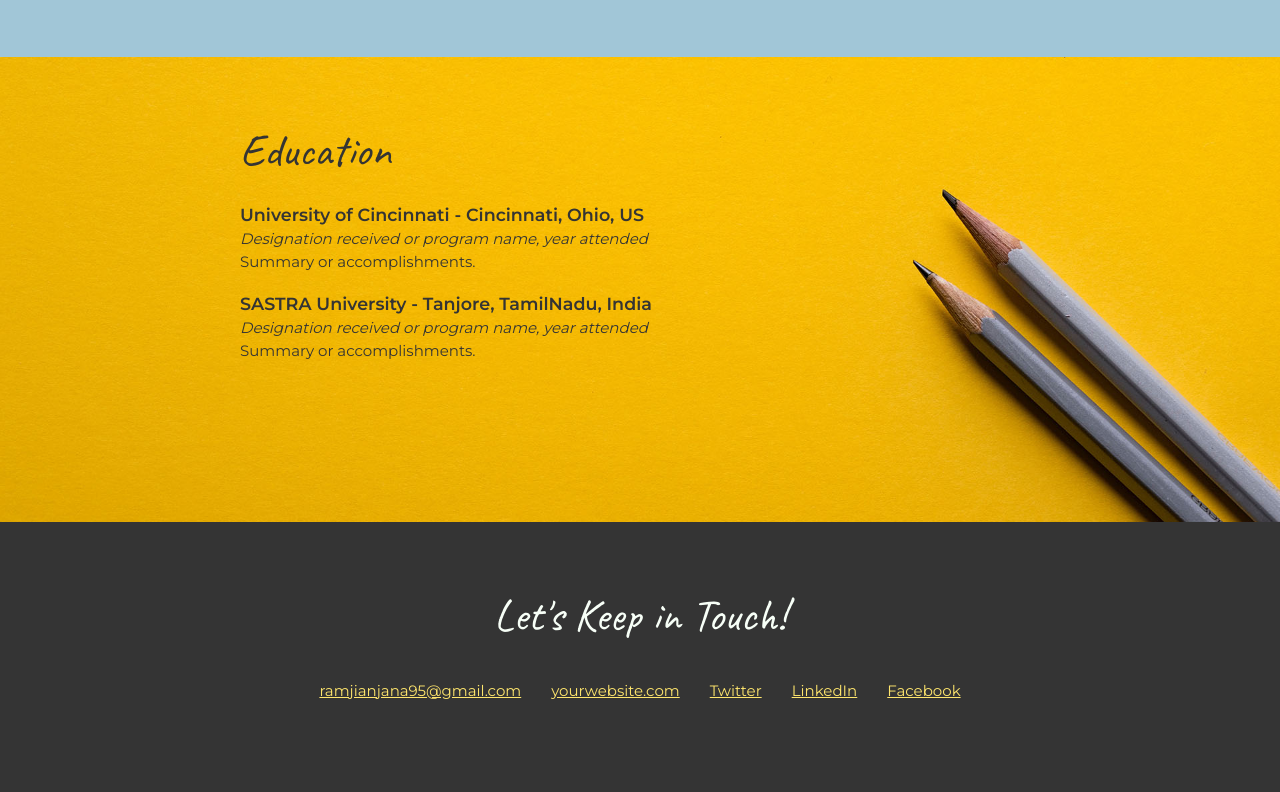
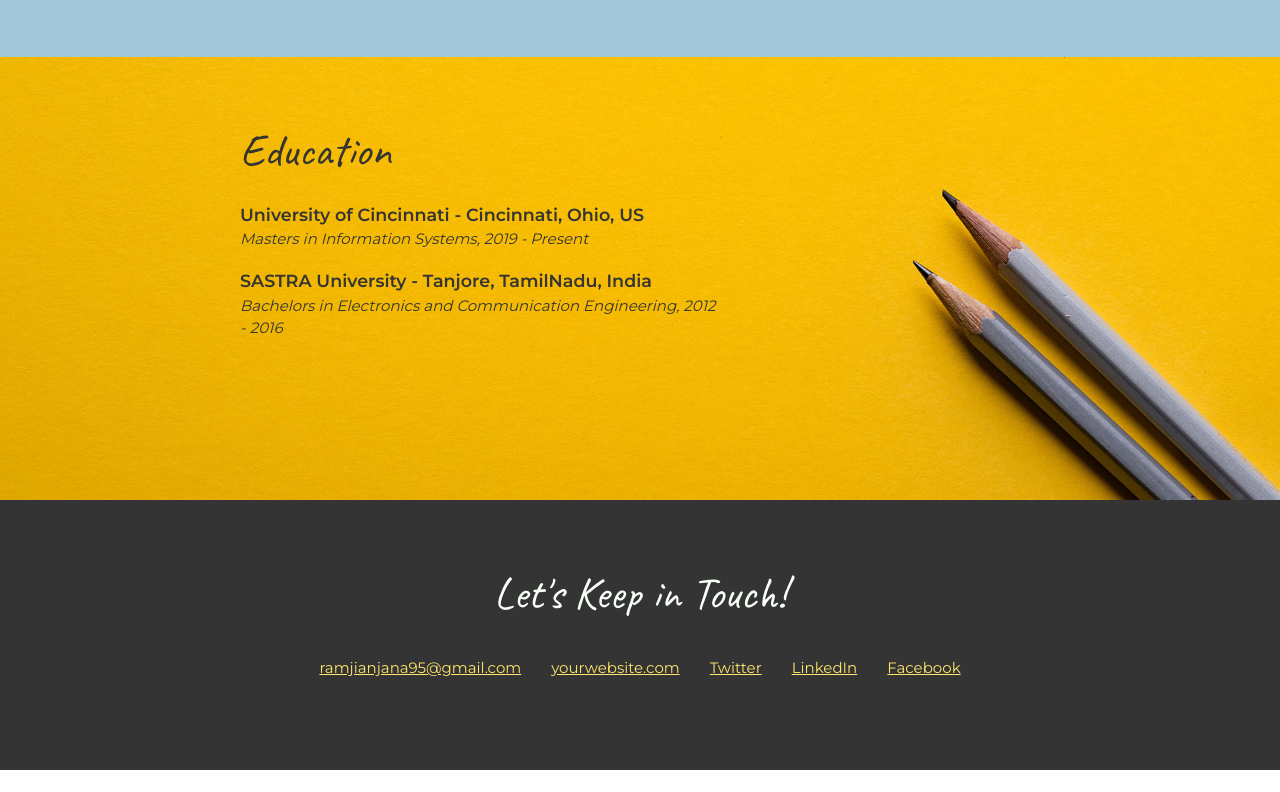
Before and after one commit to pikapika0418/portfolio, a plain HTML site: page index.html in a window 1280 px wide. Shown: the part 2654-3446 px from the top of the page. After the commit the page ends 3424 px from the top, so only its background shows below. Drawn offline with Linux system fonts and the light colour scheme.

Commit message:
Update index.html

```diff
--- a/index.html
+++ b/index.html
@@ -107,14 +107,12 @@
 
           <section>
             <h3>University of Cincinnati - Cincinnati, Ohio, US</h3>
-            <p>Designation received or program name, year attended</p>
-            <p>Summary or accomplishments.</p>
+            <p>Masters in Information Systems, 2019 - Present</p>
           </section>
 
           <section>
             <h3>SASTRA University - Tanjore, TamilNadu, India</h3>
-            <p>Designation received or program name, year attended</p>
-            <p>Summary or accomplishments.</p>
+            <p>Bachelors in Electronics and Communication Engineering, 2012 - 2016 </p>
           </section>
 
         </div>
```
